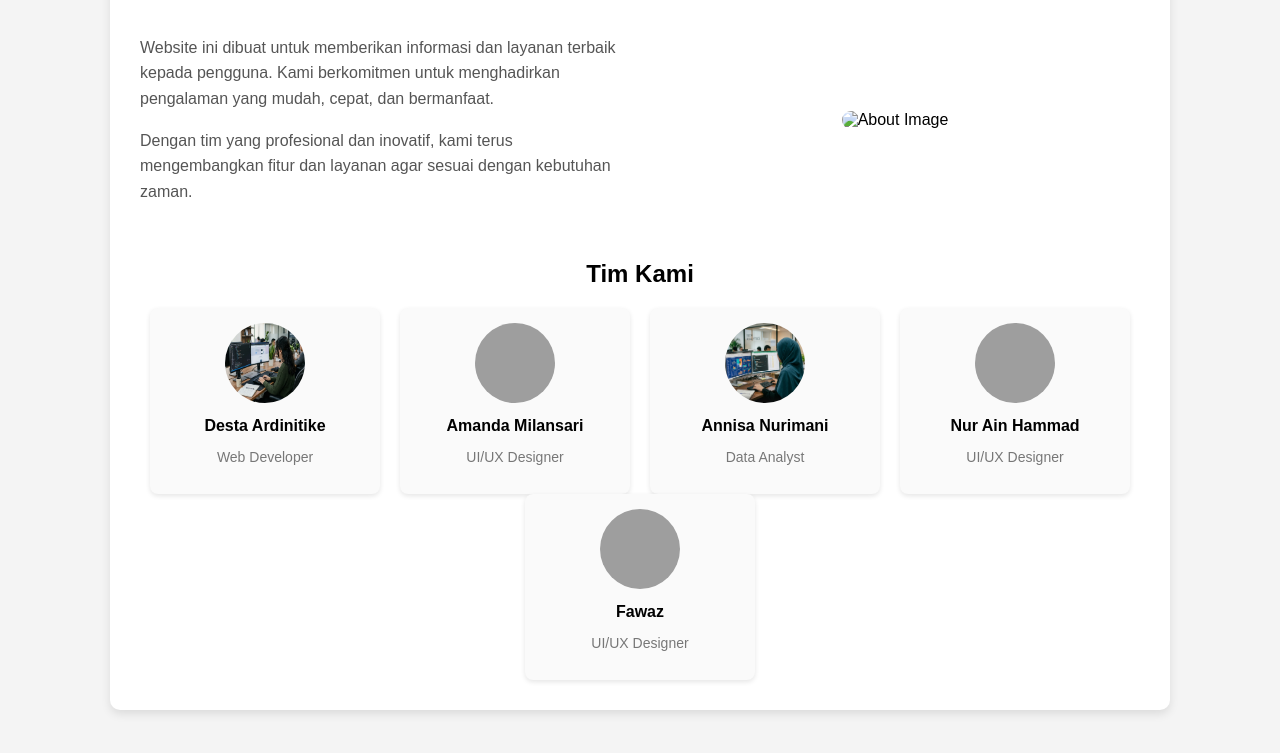
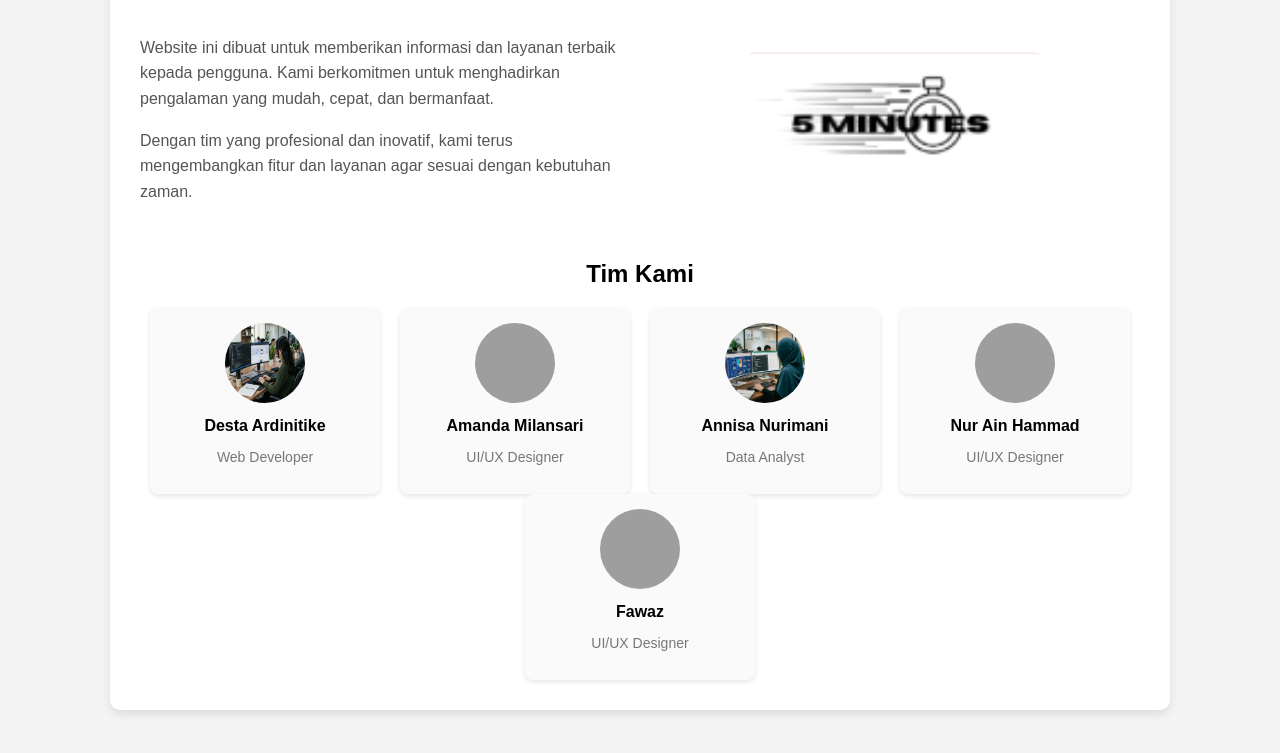
Before and after one commit to acmilannn/UI-UX-KELOMPOK-4, a plain HTML site: page about.html in a window 1280 px wide. Shown: the part 141-894 px from the top of the page. Drawn offline with Linux system fonts and the light colour scheme; grey boxes are pictures that could not be loaded.

Commit message:
Update about.html

```diff
--- a/about.html
+++ b/about.html
@@ -111,7 +111,7 @@
         </div>
 
         <div class="about-image">
-            <img src="5menit" alt="About Image">
+            <img src="5menit.png" alt="About Image">
         </div>
     </div>
 
```
